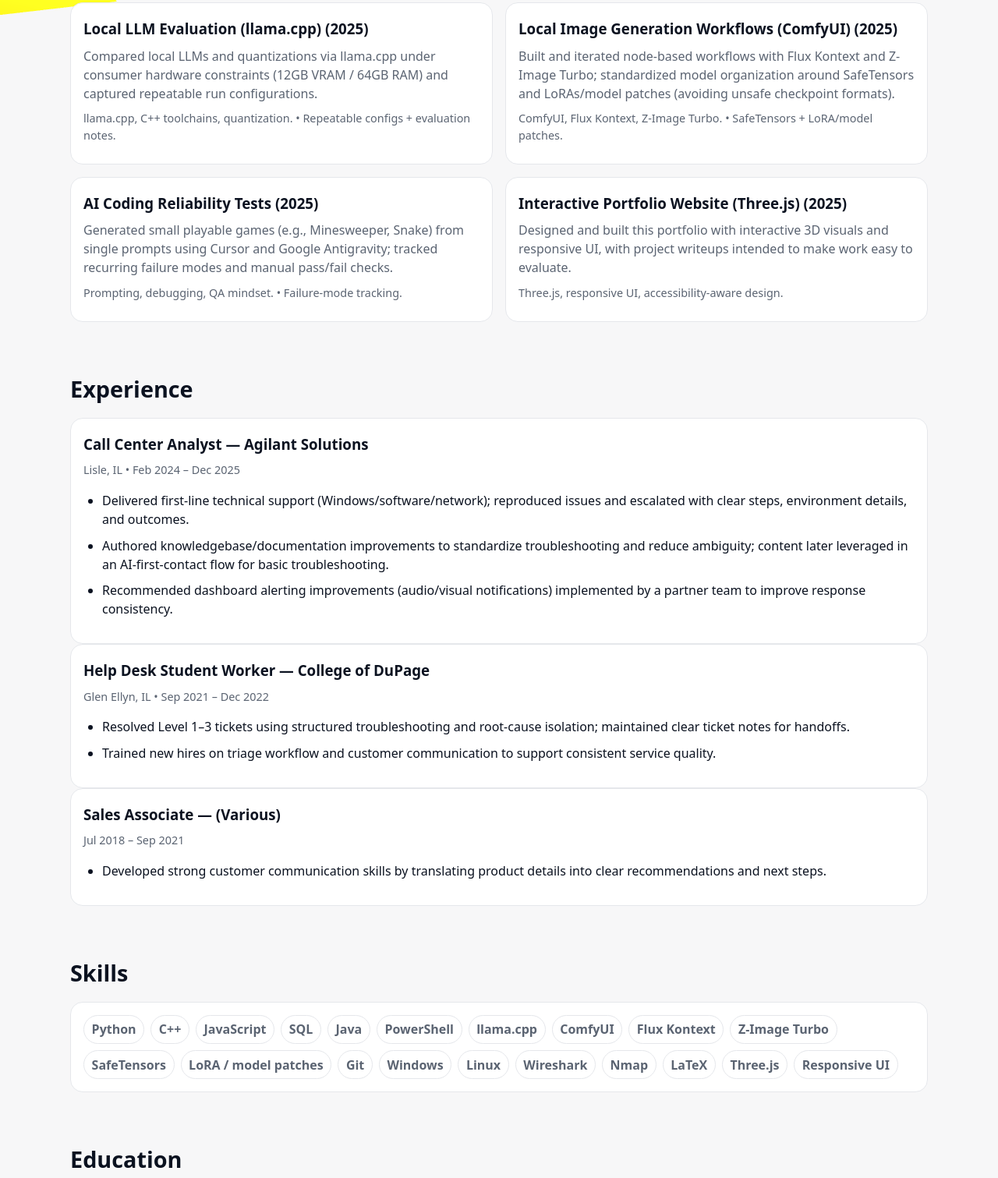
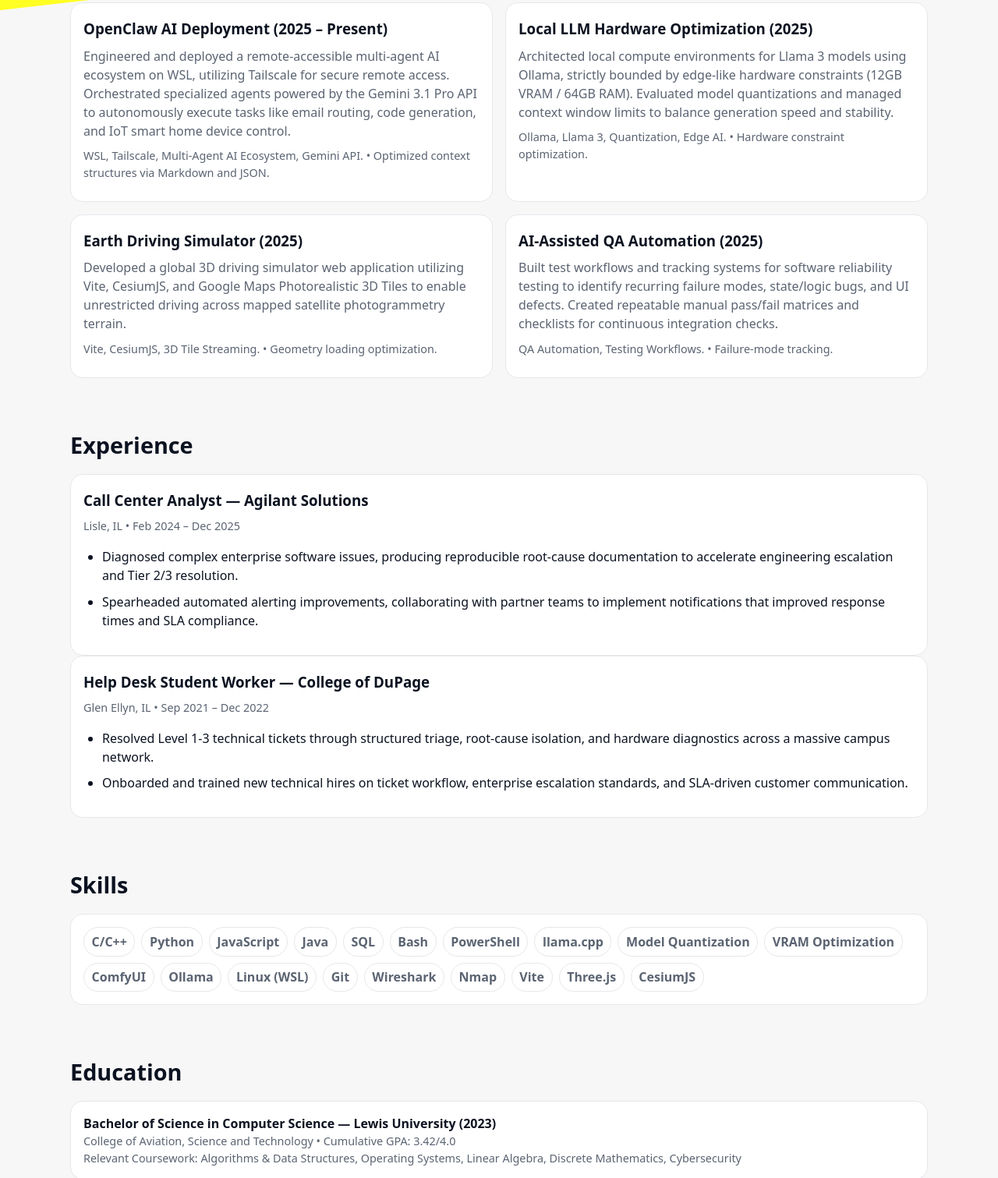
Before and after one commit to Zaptrix/portfolio, a plain HTML site: page index.html in a window 1280 px wide. Shown: the part 659-2170 px from the top of the page at 78% size. Drawn offline with nearby package versions, Linux system fonts and the light colour scheme; animation ran at ten frames a second.

Commit message:
Update portfolio content to match newly uploaded resume

```diff
--- a/index.html
+++ b/index.html
@@ -159,27 +159,27 @@
       <h2 id="projects-h">Selected Projects</h2>
       <div class="grid">
         <article class="card span-6">
-          <h3>Local LLM Evaluation (llama.cpp) (2025)</h3>
-          <p>Compared local LLMs and quantizations via llama.cpp under consumer hardware constraints (12GB VRAM / 64GB RAM) and captured repeatable run configurations.</p>
-          <p class="meta">llama.cpp, C++ toolchains, quantization. <span aria-hidden>•</span> Repeatable configs + evaluation notes.</p>
+          <h3>OpenClaw AI Deployment (2025 – Present)</h3>
+          <p>Engineered and deployed a remote-accessible multi-agent AI ecosystem on WSL, utilizing Tailscale for secure remote access. Orchestrated specialized agents powered by the Gemini 3.1 Pro API to autonomously execute tasks like email routing, code generation, and IoT smart home device control.</p>
+          <p class="meta">WSL, Tailscale, Multi-Agent AI Ecosystem, Gemini API. <span aria-hidden>•</span> Optimized context structures via Markdown and JSON.</p>
         </article>
 
         <article class="card span-6">
-          <h3>Local Image Generation Workflows (ComfyUI) (2025)</h3>
-          <p>Built and iterated node-based workflows with Flux Kontext and Z-Image Turbo; standardized model organization around SafeTensors and LoRAs/model patches (avoiding unsafe checkpoint formats).</p>
-          <p class="meta">ComfyUI, Flux Kontext, Z-Image Turbo. <span aria-hidden>•</span> SafeTensors + LoRA/model patches.</p>
+          <h3>Local LLM Hardware Optimization (2025)</h3>
+          <p>Architected local compute environments for Llama 3 models using Ollama, strictly bounded by edge-like hardware constraints (12GB VRAM / 64GB RAM). Evaluated model quantizations and managed context window limits to balance generation speed and stability.</p>
+          <p class="meta">Ollama, Llama 3, Quantization, Edge AI. <span aria-hidden>•</span> Hardware constraint optimization.</p>
         </article>
 
         <article class="card span-6">
-          <h3>AI Coding Reliability Tests (2025)</h3>
-          <p>Generated small playable games (e.g., Minesweeper, Snake) from single prompts using Cursor and Google Antigravity; tracked recurring failure modes and manual pass/fail checks.</p>
-          <p class="meta">Prompting, debugging, QA mindset. <span aria-hidden>•</span> Failure-mode tracking.</p>
+          <h3>Earth Driving Simulator (2025)</h3>
+          <p>Developed a global 3D driving simulator web application utilizing Vite, CesiumJS, and Google Maps Photorealistic 3D Tiles to enable unrestricted driving across mapped satellite photogrammetry terrain.</p>
+          <p class="meta">Vite, CesiumJS, 3D Tile Streaming. <span aria-hidden>•</span> Geometry loading optimization.</p>
         </article>
 
         <article class="card span-6">
-          <h3>Interactive Portfolio Website (Three.js) (2025)</h3>
-          <p>Designed and built this portfolio with interactive 3D visuals and responsive UI, with project writeups intended to make work easy to evaluate.</p>
-          <p class="meta">Three.js, responsive UI, accessibility-aware design.</p>
+          <h3>AI-Assisted QA Automation (2025)</h3>
+          <p>Built test workflows and tracking systems for software reliability testing to identify recurring failure modes, state/logic bugs, and UI defects. Created repeatable manual pass/fail matrices and checklists for continuous integration checks.</p>
+          <p class="meta">QA Automation, Testing Workflows. <span aria-hidden>•</span> Failure-mode tracking.</p>
         </article>
       </div>
     </section>
@@ -191,9 +191,8 @@
         <h3>Call Center Analyst — Agilant Solutions</h3>
         <p class="meta">Lisle, IL • Feb 2024 – Dec 2025</p>
         <ul class="list">
-          <li>Delivered first-line technical support (Windows/software/network); reproduced issues and escalated with clear steps, environment details, and outcomes.</li>
-          <li>Authored knowledgebase/documentation improvements to standardize troubleshooting and reduce ambiguity; content later leveraged in an AI-first-contact flow for basic troubleshooting.</li>
-          <li>Recommended dashboard alerting improvements (audio/visual notifications) implemented by a partner team to improve response consistency.</li>
+          <li>Diagnosed complex enterprise software issues, producing reproducible root-cause documentation to accelerate engineering escalation and Tier 2/3 resolution.</li>
+          <li>Spearheaded automated alerting improvements, collaborating with partner teams to implement notifications that improved response times and SLA compliance.</li>
         </ul>
       </article>
 
@@ -201,16 +200,8 @@
         <h3>Help Desk Student Worker — College of DuPage</h3>
         <p class="meta">Glen Ellyn, IL • Sep 2021 – Dec 2022</p>
         <ul class="list">
-          <li>Resolved Level 1–3 tickets using structured troubleshooting and root-cause isolation; maintained clear ticket notes for handoffs.</li>
-          <li>Trained new hires on triage workflow and customer communication to support consistent service quality.</li>
-        </ul>
-      </article>
-
-      <article class="card">
-        <h3>Sales Associate — (Various)</h3>
-        <p class="meta">Jul 2018 – Sep 2021</p>
-        <ul class="list">
-          <li>Developed strong customer communication skills by translating product details into clear recommendations and next steps.</li>
+          <li>Resolved Level 1-3 technical tickets through structured triage, root-cause isolation, and hardware diagnostics across a massive campus network.</li>
+          <li>Onboarded and trained new technical hires on ticket workflow, enterprise escalation standards, and SLA-driven customer communication.</li>
         </ul>
       </article>
     </section>
@@ -219,35 +210,30 @@
       <h2 id="skills-h">Skills</h2>
       <div class="card">
         <div class="skills" aria-label="Skills list">
-          <!-- Primary -->
+          <!-- Languages -->
+          <span class="chip">C/C++</span>
           <span class="chip">Python</span>
-          <span class="chip">C++</span>
           <span class="chip">JavaScript</span>
-
-          <!-- Working -->
+          <span class="chip">Java</span>
           <span class="chip">SQL</span>
-          <span class="chip">Java</span>
+          <span class="chip">Bash</span>
           <span class="chip">PowerShell</span>
 
-          <!-- AI/ML Tooling -->
+          <!-- AI & Embedded -->
           <span class="chip">llama.cpp</span>
+          <span class="chip">Model Quantization</span>
+          <span class="chip">VRAM Optimization</span>
           <span class="chip">ComfyUI</span>
-          <span class="chip">Flux Kontext</span>
-          <span class="chip">Z-Image Turbo</span>
-          <span class="chip">SafeTensors</span>
-          <span class="chip">LoRA / model patches</span>
+          <span class="chip">Ollama</span>
 
-          <!-- Tools/Platforms -->
+          <!-- Systems & Tools -->
+          <span class="chip">Linux (WSL)</span>
           <span class="chip">Git</span>
-          <span class="chip">Windows</span>
-          <span class="chip">Linux</span>
           <span class="chip">Wireshark</span>
           <span class="chip">Nmap</span>
-          <span class="chip">LaTeX</span>
-
-          <!-- Web -->
+          <span class="chip">Vite</span>
           <span class="chip">Three.js</span>
-          <span class="chip">Responsive UI</span>
+          <span class="chip">CesiumJS</span>
         </div>
       </div>
     </section>
@@ -255,8 +241,9 @@
     <section id="education" aria-labelledby="edu-h">
       <h2 id="edu-h">Education</h2>
       <div class="card">
-        <strong>BS, Computer Science — Lewis University</strong>
-        <div class="meta">Selected coursework: Data Structures &amp; Algorithms, Software Engineering, Operating Systems, Databases</div>
+        <strong>Bachelor of Science in Computer Science — Lewis University (2023)</strong>
+        <div class="meta">College of Aviation, Science and Technology • Cumulative GPA: 3.42/4.0</div>
+        <div class="meta">Relevant Coursework: Algorithms &amp; Data Structures, Operating Systems, Linear Algebra, Discrete Mathematics, Cybersecurity</div>
       </div>
     </section>
   </main>
```
